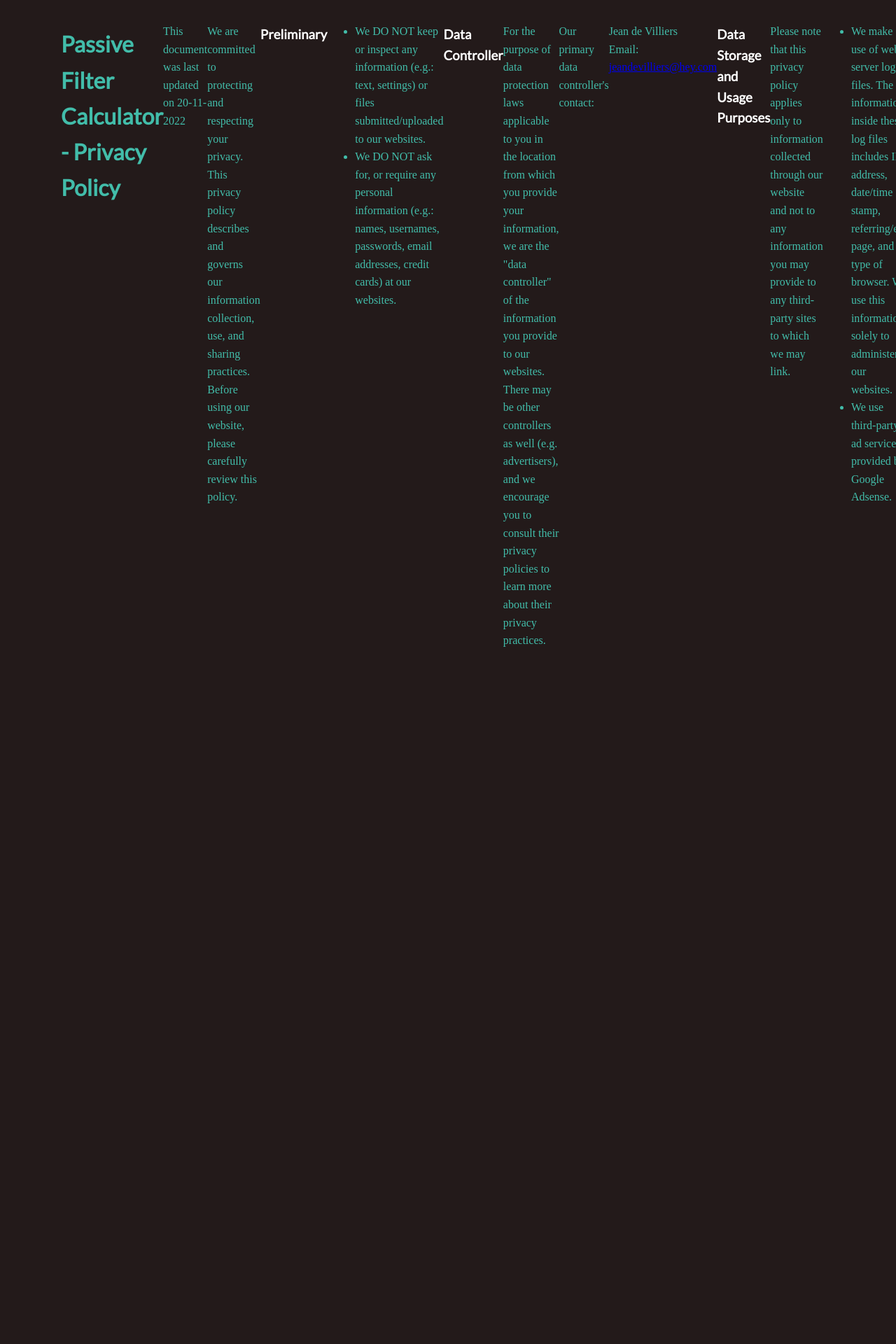
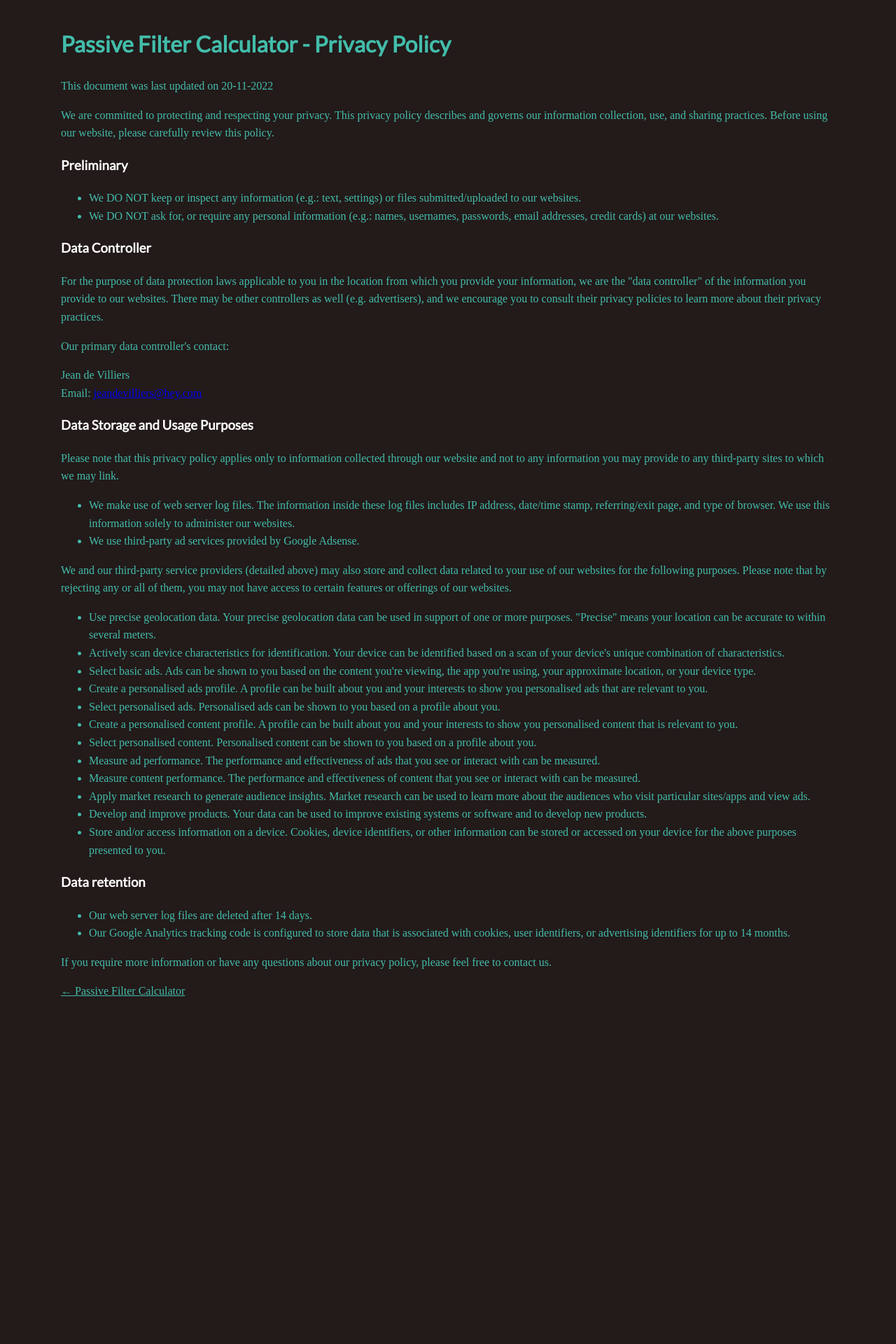
Before and after one commit to pieterkdevilliers/audio-filters-heroku, a PHP site: page /privacy.html in a window 1280 px wide; the page is wider, and only the part inside the window is pictured. Shown: the top 1920 px of that part at 70% size. After the commit the page ends 1423 px from the top of that part, so only its background shows below. Run offline with PHP 8.4, Linux system fonts and the light colour scheme.

Commit message:
Sort PP display

```diff
--- a/assets/css/styles.css
+++ b/assets/css/styles.css
@@ -278,6 +278,16 @@ h3 {
     color: #42BDAA;
 }
 
+.privacy-policy .container {
+    display: block;
+}
+
+.privacy-policy footer a,
+.privacy-policy footer p a {
+    color: #42BDAA;
+}
+
+
 /* media queries*/
 
 /* for screen size from 400px wide and down */
--- a/privacy.html
+++ b/privacy.html
@@ -62,6 +62,8 @@
         <li>Our Google Analytics tracking code is configured to store data that is associated with cookies, user identifiers, or advertising identifiers for up to 14 months.</li>
         </ul>
         <p>If you require more information or have any questions about our privacy policy, please feel free to contact us.</p>
+    </div>
+    <footer>
         <p><a href="/">&larr; Passive Filter Calculator</a></p>
-    </div>
+    </footer>
 </body>
```
